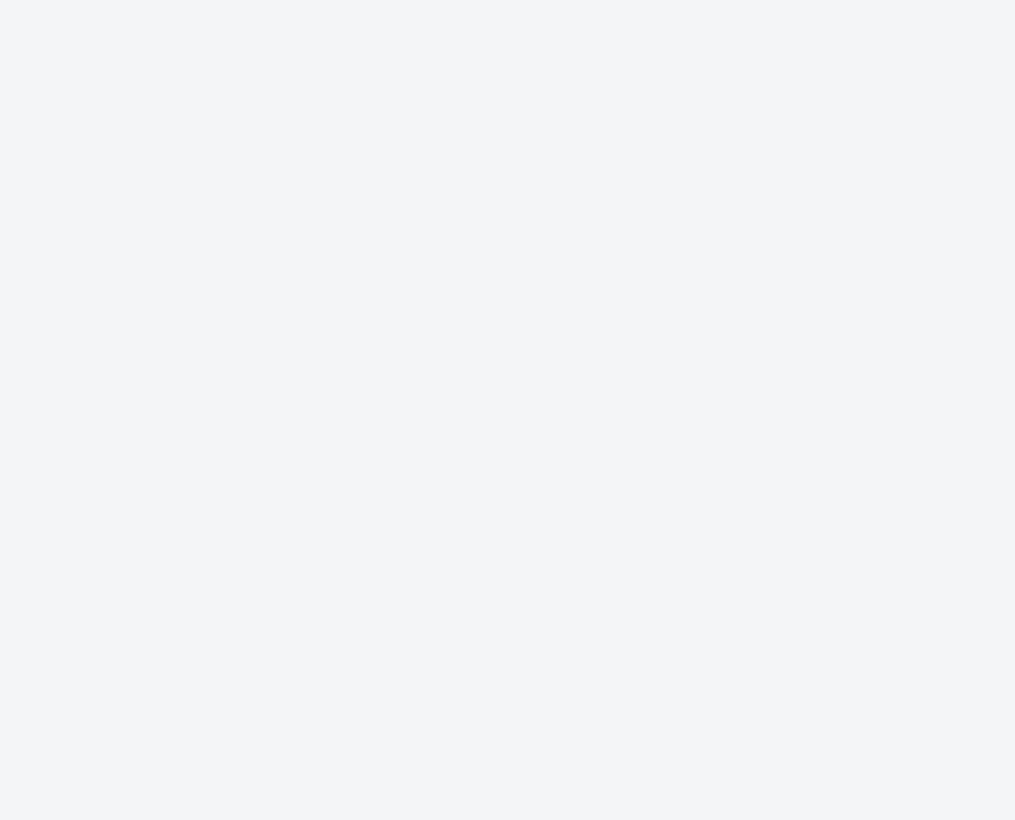
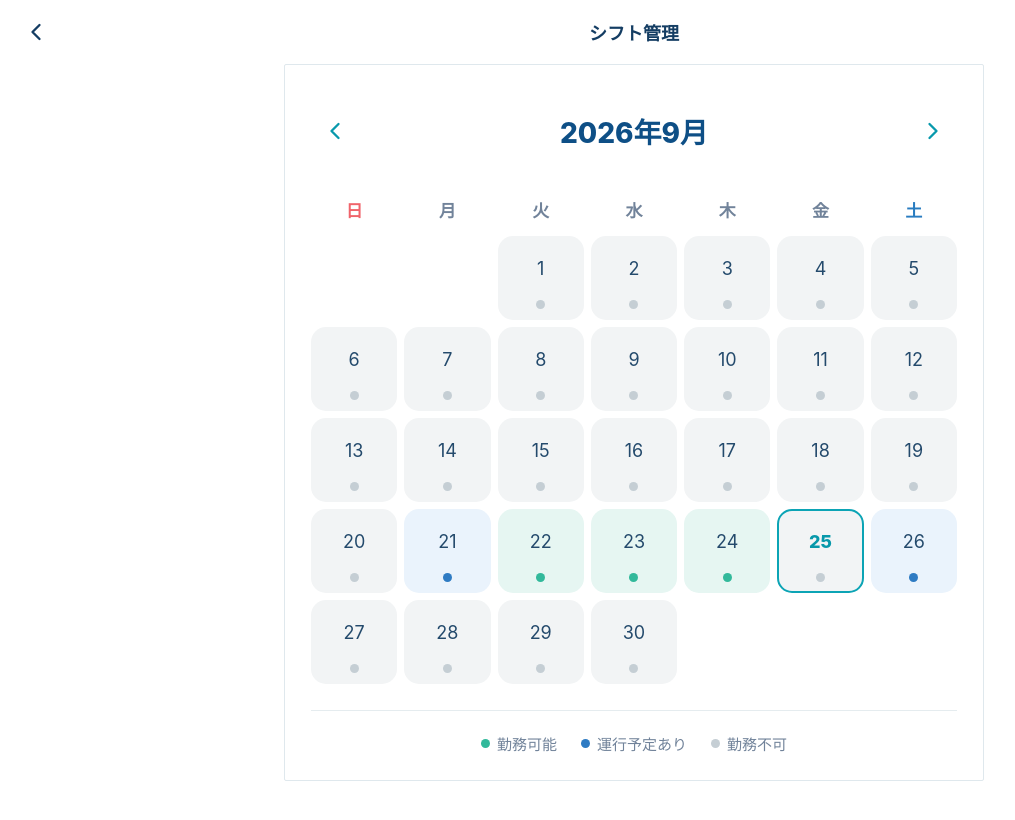
Before and after one commit to koji1129/Ridea-web-app, a React (Vite) app: page /driver/availability in a window 1280 px wide. Before the commit this address had no page. Shown: the top 820 px of the page, without its empty margins (6-1021 px from the left). Built offline with nearby package versions, Linux system fonts and the light colour scheme.

Commit message:
schedule

```diff
--- a/src/App.tsx
+++ b/src/App.tsx
@@ -32,6 +32,8 @@ import SettingsPage from "./pages/user/SettingsPage";
 import ProfileEditPage from "./pages/user/ProfileEditPage";
 import TermsPage from "./pages/user/TermsPage";
 import PrivacyPage from "./pages/user/PrivacyPage";
+import DriverHomePage from "./pages/driver/DriverHomePage";
+import DriverAvailabilityPage from "./pages/driver/DriverAvailabilityPage";
 
 function App() {
   return (
@@ -81,6 +83,8 @@ function App() {
         <Route path="/user/settings/profile" element={<ProfileEditPage />} />
         <Route path="/user/terms" element={<TermsPage />} />
         <Route path="/user/privacy" element={<PrivacyPage />} />
+        <Route path="/driver/home" element={<DriverHomePage />} />
+        <Route path="/driver/availability" element={<DriverAvailabilityPage />} />
       </Routes>
     </BrowserRouter>
   );
--- /dev/null
+++ b/src/pages/driver/DriverAvailabilityPage.css
@@ -0,0 +1,187 @@
+.driverAvailability {
+  min-height: 100vh;
+  color: #143d63;
+  background: #ffffff;
+}
+
+.driverAvailability__main {
+  width: min(100%, 760px);
+  margin: 0 auto;
+  padding: 0 30px 44px;
+}
+
+.availabilityCalendar {
+  padding: 42px 26px 26px;
+  border: 1px solid #dfe8ed;
+  border-radius: 2px;
+}
+
+.availabilityCalendar__heading {
+  display: grid;
+  grid-template-columns: 48px 1fr 48px;
+  align-items: center;
+  margin-bottom: 42px;
+}
+
+.availabilityCalendar__heading h1 {
+  margin: 0;
+  color: #0e4f86;
+  font-size: 28px;
+  font-weight: 800;
+  text-align: center;
+}
+
+.availabilityCalendar__monthButton {
+  display: grid;
+  width: 48px;
+  height: 48px;
+  padding: 0;
+  place-items: center;
+  color: #0899ac;
+  background: transparent;
+  border: 0;
+  border-radius: 50%;
+  cursor: pointer;
+}
+
+.availabilityCalendar__monthButton:hover {
+  background: #eef8f9;
+}
+
+.availabilityCalendar__weekdays,
+.availabilityCalendar__grid {
+  display: grid;
+  grid-template-columns: repeat(7, minmax(0, 1fr));
+  gap: 7px;
+}
+
+.availabilityCalendar__weekdays {
+  margin-bottom: 14px;
+  color: #71839a;
+  font-size: 17px;
+  font-weight: 700;
+  text-align: center;
+}
+
+.availabilityCalendar__weekdays span:first-child {
+  color: #f0646b;
+}
+
+.availabilityCalendar__weekdays span:last-child {
+  color: #297cc0;
+}
+
+.availabilityCalendar__cell {
+  min-width: 0;
+  aspect-ratio: 1 / 0.86;
+}
+
+.availabilityDay {
+  display: flex;
+  width: 100%;
+  height: 100%;
+  min-height: 84px;
+  padding: 20px 8px 9px;
+  align-items: center;
+  flex-direction: column;
+  justify-content: space-between;
+  color: #244a6c;
+  border: 2px solid transparent;
+  border-radius: 15px;
+  cursor: pointer;
+  font-size: 18px;
+}
+
+.availabilityDay--unavailable {
+  background: #f2f4f5;
+}
+
+.availabilityDay--available {
+  background: #e6f6f2;
+}
+
+.availabilityDay--scheduled {
+  background: #eaf3fc;
+}
+
+.availabilityDay--selected {
+  border-color: #0ca4b5;
+}
+
+.availabilityDay i,
+.legendDot {
+  display: block;
+  width: 9px;
+  height: 9px;
+  border-radius: 50%;
+  background: #c5ced4;
+}
+
+.availabilityDay--available i,
+.legendDot--available {
+  background: #32b99b;
+}
+
+.availabilityDay--scheduled i,
+.legendDot--scheduled {
+  background: #2e7bc3;
+}
+
+.availabilityDay--selected span {
+  color: #0798aa;
+  font-weight: 800;
+}
+
+.availabilityCalendar__legend {
+  display: flex;
+  margin-top: 26px;
+  padding-top: 22px;
+  border-top: 1px solid #e5ecef;
+  justify-content: center;
+  gap: 24px;
+  color: #71839a;
+  font-size: 15px;
+}
+
+.availabilityCalendar__legend span {
+  display: inline-flex;
+  align-items: center;
+  gap: 7px;
+  white-space: nowrap;
+}
+
+@media (max-width: 560px) {
+  .driverAvailability__main {
+    padding: 0 12px 28px;
+  }
+
+  .availabilityCalendar {
+    padding: 28px 10px 20px;
+  }
+
+  .availabilityCalendar__heading {
+    margin-bottom: 28px;
+  }
+
+  .availabilityCalendar__heading h1 {
+    font-size: 23px;
+  }
+
+  .availabilityCalendar__weekdays,
+  .availabilityCalendar__grid {
+    gap: 4px;
+  }
+
+  .availabilityDay {
+    min-height: 62px;
+    padding: 12px 3px 7px;
+    border-radius: 11px;
+    font-size: 16px;
+  }
+
+  .availabilityCalendar__legend {
+    flex-wrap: wrap;
+    gap: 10px 16px;
+    font-size: 13px;
+  }
+}
--- /dev/null
+++ b/src/pages/driver/DriverAvailabilityPage.tsx
@@ -0,0 +1,128 @@
+import { useMemo, useState } from "react";
+import { ChevronLeft, ChevronRight } from "lucide-react";
+import { useNavigate } from "react-router-dom";
+
+import Header from "../../components/common/Header/Header";
+import "./DriverAvailabilityPage.css";
+
+type Availability = "available" | "scheduled" | "unavailable";
+
+type CalendarDay = {
+  date: number;
+  availability: Availability;
+};
+
+const weekdays = ["日", "月", "火", "水", "木", "金", "土"];
+
+function getAvailability(date: number, month: number): Availability {
+  if (month === 8 && [22, 23, 24].includes(date)) {
+    return "available";
+  }
+
+  if (month === 8 && [21, 26].includes(date)) {
+    return "scheduled";
+  }
+
+  return "unavailable";
+}
+
+function DriverAvailabilityPage() {
+  const navigate = useNavigate();
+  const [currentMonth, setCurrentMonth] = useState(new Date(2026, 8, 1));
+  const [selectedDate, setSelectedDate] = useState(25);
+
+  const calendarDays = useMemo(() => {
+    const year = currentMonth.getFullYear();
+    const month = currentMonth.getMonth();
+    const firstDay = new Date(year, month, 1).getDay();
+    const daysInMonth = new Date(year, month + 1, 0).getDate();
+    const days: Array<CalendarDay | null> = Array(firstDay).fill(null);
+
+    for (let date = 1; date <= daysInMonth; date += 1) {
+      days.push({
+        date,
+        availability: getAvailability(date, month),
+      });
+    }
+
+    return days;
+  }, [currentMonth]);
+
+  const changeMonth = (offset: number) => {
+    setCurrentMonth((month) =>
+      new Date(month.getFullYear(), month.getMonth() + offset, 1),
+    );
+    setSelectedDate(1);
+  };
+
+  const monthLabel = `${currentMonth.getFullYear()}年${currentMonth.getMonth() + 1}月`;
+
+  return (
+    <div className="driverAvailability">
+      <Header title="シフト管理" onBack={() => navigate(-1)} />
+
+      <main className="driverAvailability__main">
+        <section className="availabilityCalendar" aria-label="勤務可能日カレンダー">
+          <div className="availabilityCalendar__heading">
+            <button
+              type="button"
+              className="availabilityCalendar__monthButton"
+              onClick={() => changeMonth(-1)}
+              aria-label="前の月"
+            >
+              <ChevronLeft size={28} />
+            </button>
+
+            <h1>{monthLabel}</h1>
+
+            <button
+              type="button"
+              className="availabilityCalendar__monthButton"
+              onClick={() => changeMonth(1)}
+              aria-label="次の月"
+            >
+              <ChevronRight size={28} />
+            </button>
+          </div>
+
+          <div className="availabilityCalendar__weekdays" aria-hidden="true">
+            {weekdays.map((weekday) => (
+              <span key={weekday}>{weekday}</span>
+            ))}
+          </div>
+
+          <div className="availabilityCalendar__grid">
+            {calendarDays.map((day, index) => (
+              <div className="availabilityCalendar__cell" key={day?.date ?? `empty-${index}`}>
+                {day && (
+                  <button
+                    type="button"
+                    className={`availabilityDay availabilityDay--${day.availability} ${
+                      selectedDate === day.date && currentMonth.getMonth() === 8
+                        ? "availabilityDay--selected"
+                        : ""
+                    }`}
+                    onClick={() => setSelectedDate(day.date)}
+                    aria-label={`${monthLabel}${day.date}日`}
+                    aria-pressed={selectedDate === day.date}
+                  >
+                    <span>{day.date}</span>
+                    <i aria-hidden="true" />
+                  </button>
+                )}
+              </div>
+            ))}
+          </div>
+
+          <div className="availabilityCalendar__legend" aria-label="勤務状況の凡例">
+            <span><i className="legendDot legendDot--available" />勤務可能</span>
+            <span><i className="legendDot legendDot--scheduled" />運行予定あり</span>
+            <span><i className="legendDot legendDot--unavailable" />勤務不可</span>
+          </div>
+        </section>
+      </main>
+    </div>
+  );
+}
+
+export default DriverAvailabilityPage;
--- a/src/pages/driver/DriverHomePage.tsx
+++ b/src/pages/driver/DriverHomePage.tsx
@@ -1,5 +1,12 @@
+import { Link } from "react-router-dom";
+
 function DriverHomePage() {
-  return <h1>ようこそYORIAIへ</h1>;
+  return (
+    <main>
+      <h1>ようこそYORIAIへ</h1>
+      <Link to="/driver/availability">勤務可能日を確認する</Link>
+    </main>
+  );
 }
 
 export default DriverHomePage;
```
